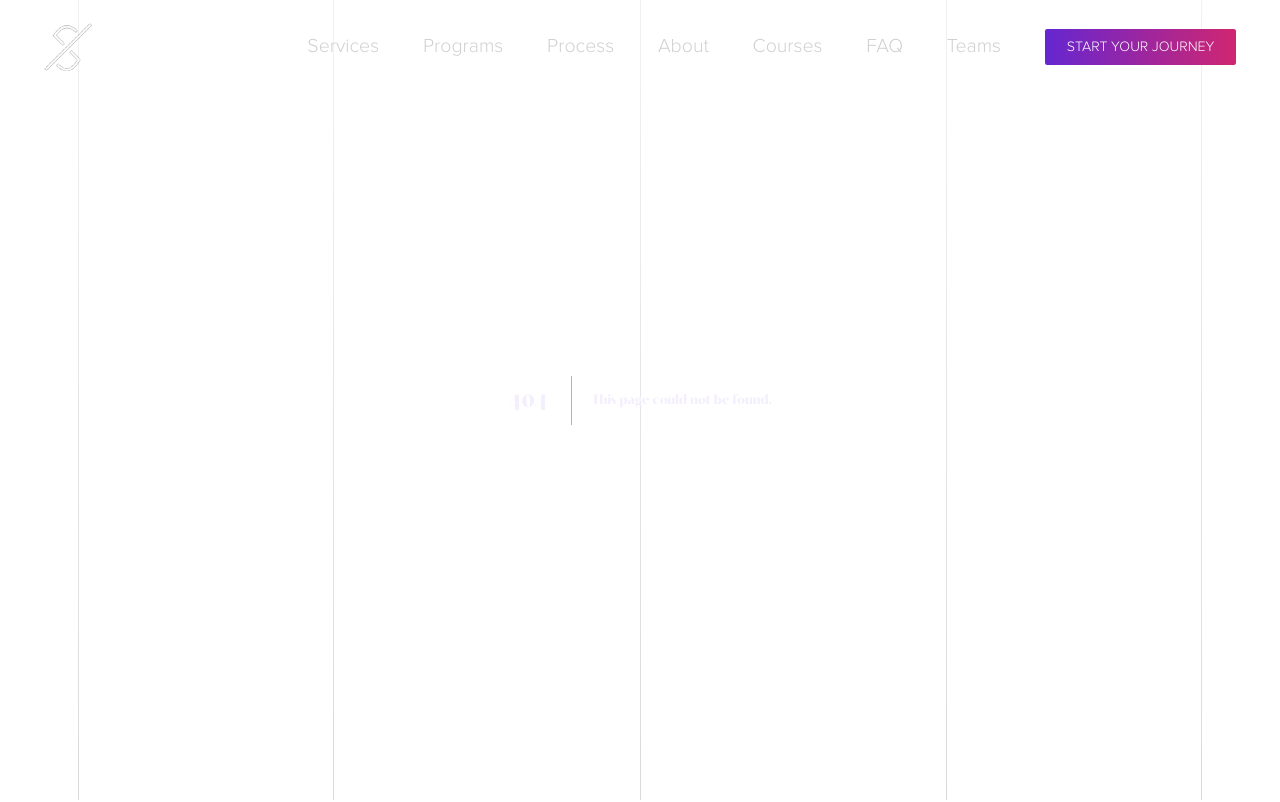
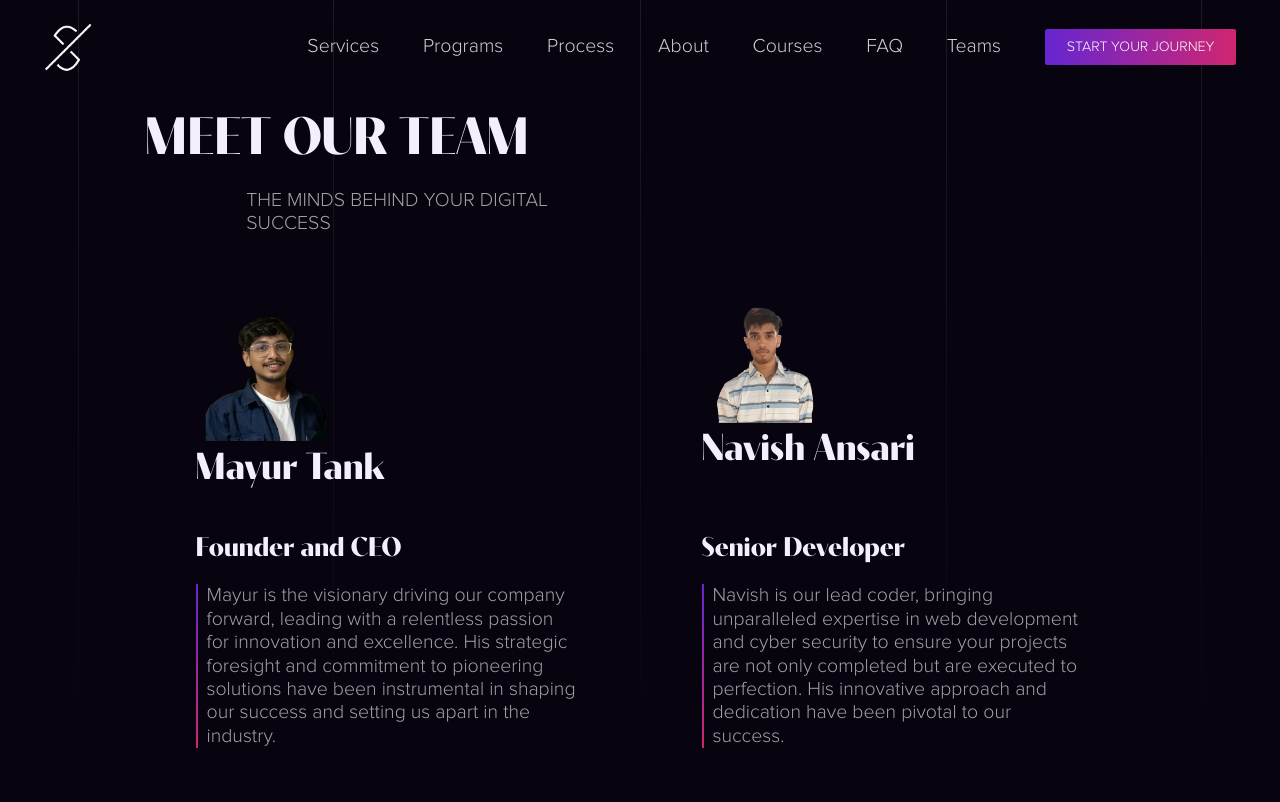
Before and after one commit to MayurTank07/starx-innovations, a Next.js app: page /teams in a window 1280 px wide. Before the commit this address had no page. Shown: the top 802 px of the page. Built offline with nearby package versions, Linux system fonts and the light colour scheme.

Commit message:
Add files via upload

```diff
--- /dev/null
+++ b/app/teams/page.js
@@ -0,0 +1,11 @@
+import Detailed_teams from '../components/pages/teams/Detailed_teams.js'
+
+const Process_Page = () => {
+    return (
+        <>
+            <Detailed_teams />
+        </>
+    )
+}
+
+export default Process_Page
```
